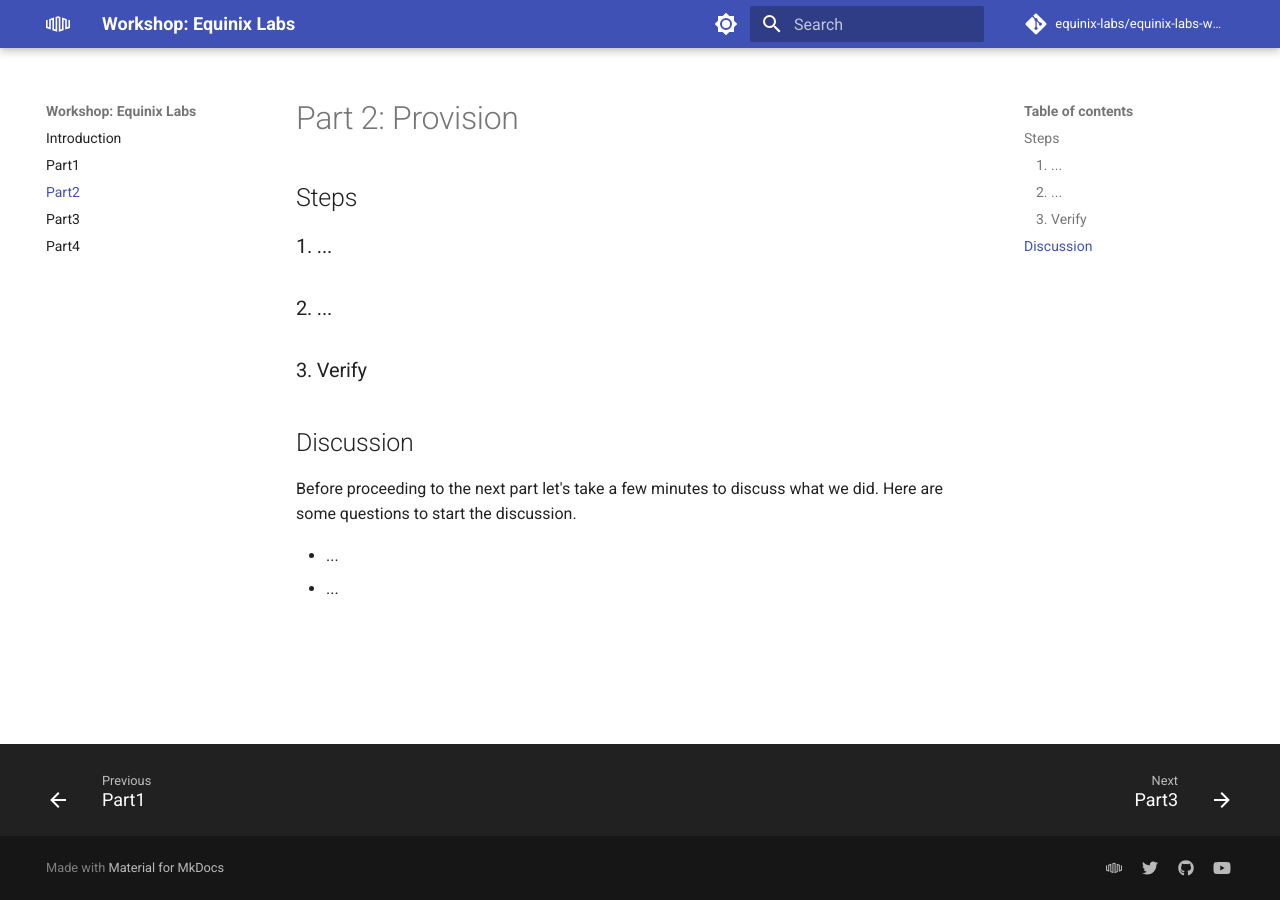
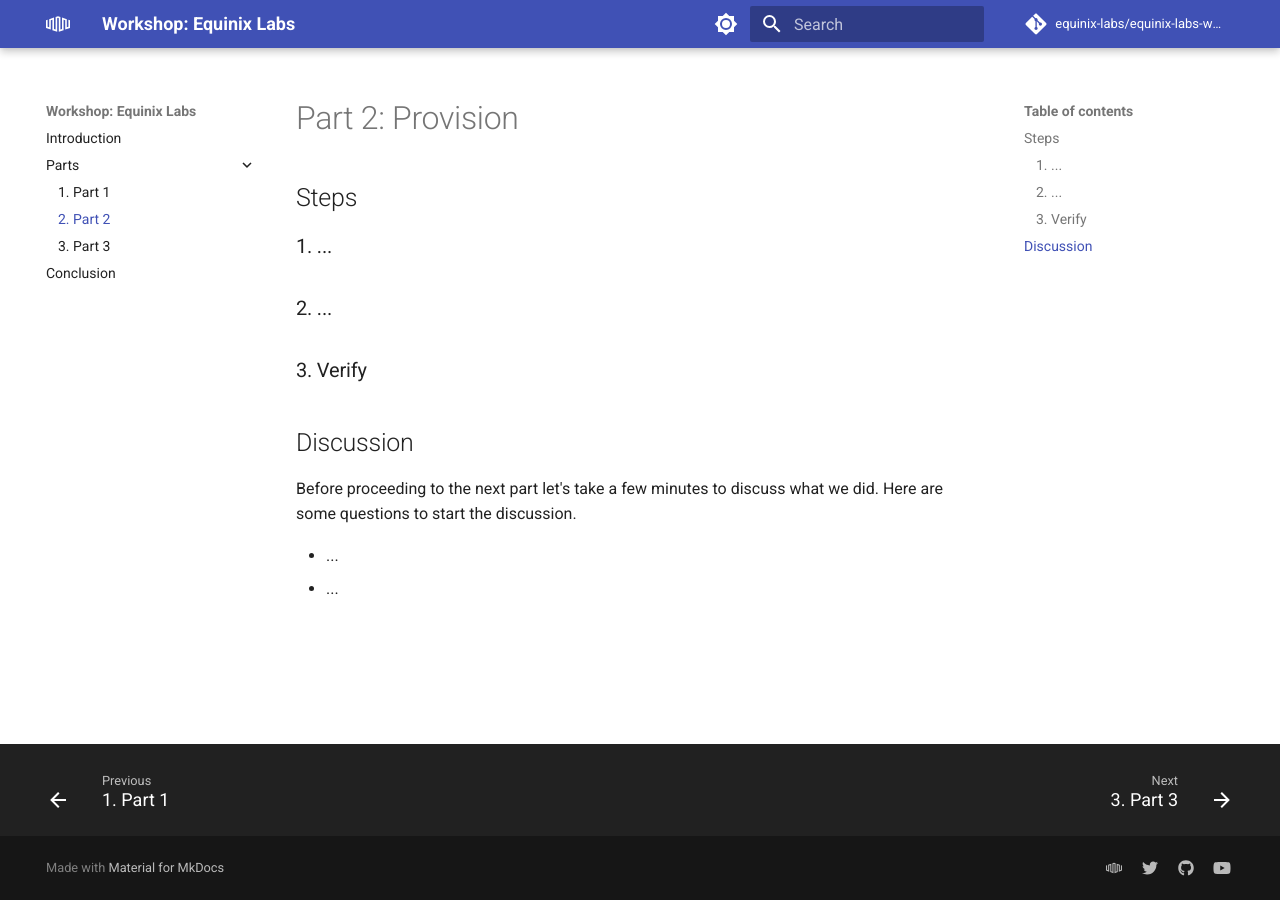
Before and after one commit to equinix-labs/equinix-labs-workshop, an MkDocs documentation site: the page built from docs/parts/part2.md, in a window 1280 px wide. Built offline with MkDocs 1.6.1 and Material for MkDocs 9.7.7, drawn with Linux system fonts in a browser that asks for light colours; comment, search, counter and statistics services are not loaded.

Commit message:
update template to have a subheading (#2)

```diff
--- a/mkdocs.yml
+++ b/mkdocs.yml
@@ -6,6 +6,16 @@ edit_uri: blob/main/docs
 
 extra_css:
   - stylesheets/extra.css
+
+nav:
+  - Introduction: index.md
+
+  - Parts:
+      - 1. Part 1: parts/part1.md
+      - 2. Part 2: parts/part2.md
+      - 3. Part 3: parts/part3.md
+
+  - Conclusion: parts/conclusion.md
 
 theme:
   name: material
@@ -34,6 +44,7 @@ theme:
     - search.highlight
     - navigation.footer
     - content.code.copy
+    - navigation.expand
 
 extra:
   social:
```
Also changed, not shown: docs/parts/conclusion.md (renamed from docs/part4.md), docs/parts/part1.md (renamed from docs/part1.md), docs/parts/part2.md (renamed from docs/part2.md), docs/parts/part3.md (renamed from docs/part3.md).
